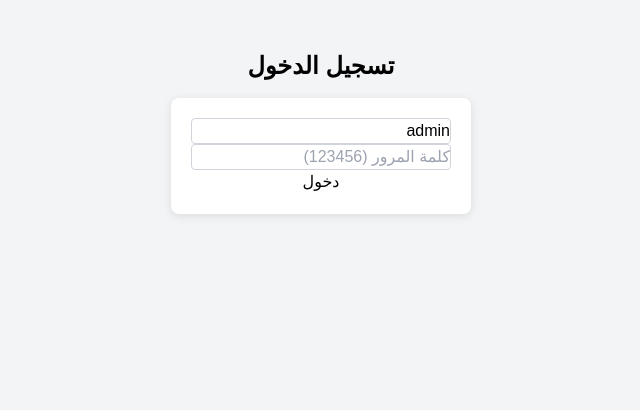
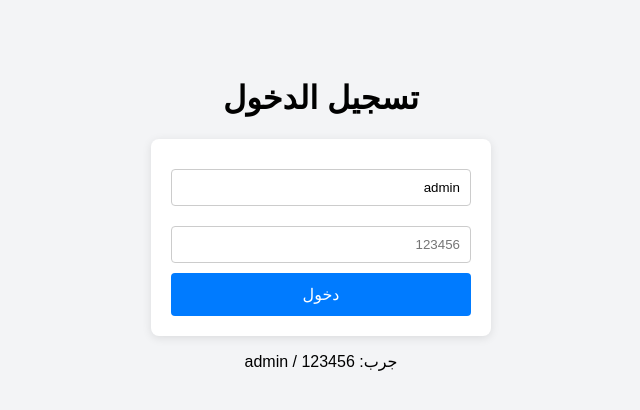
Before and after one commit to shadicori-alt/55555, a Flask app: page / in a window 1280 px wide. Shown: the top 410 px of the page, without its empty margins (319-959 px from the left). Run offline with Flask 3, Linux system fonts and the light colour scheme; some libraries are stand-ins or nearby versions.

Commit message:
Update login.html

```diff
--- a/templates/login.html
+++ b/templates/login.html
@@ -3,59 +3,31 @@
 <head>
     <title>تسجيل الدخول</title>
     <meta charset="UTF-8">
-    <meta name="viewport" content="width=device-width, initial-scale=1.0">
-    <script src="https://cdn.tailwindcss.com"></script>
     <style>
         body { font-family: Arial; text-align: center; padding: 50px; background: #f3f4f6; }
         form { max-width: 300px; margin: auto; background: white; padding: 20px; border-radius: 8px; box-shadow: 0 2px 10px rgba(0,0,0,0.1); }
-        input { width: 100%; padding: 10px; margin: 10px 0; border: 1px solid #d1d5db; border-radius: 4px; box-sizing: border-box; }
-        button { width: 100%; padding: 12px; background: #3b82f6; color: white; border: none; border-radius: 4px; cursor: pointer; font-size: 16px; }
-        button:hover { background: #2563eb; }
-        button:active { transform: scale(0.98); }
-        .error { color: red; padding: 10px; background: #fee2e2; border-radius: 4px; margin: 10px 0; }
-        .success { color: green; padding: 10px; background: #d1fae5; border-radius: 4px; margin: 10px 0; }
+        input { width: 100%; padding: 10px; margin: 10px 0; border: 1px solid #ccc; border-radius: 4px; box-sizing: border-box; }
+        button { width: 100%; padding: 12px; background: #007bff; color: white; border: none; border-radius: 4px; cursor: pointer; font-size: 16px; }
+        button:hover { background: #0056b3; }
+        .message { padding: 10px; border-radius: 4px; margin: 10px 0; }
+        .error { background: #f8d7da; color: #721c24; }
+        .success { background: #d4edda; color: #155724; }
     </style>
 </head>
 <body>
-    <h1 class="text-2xl font-bold mb-4">تسجيل الدخول</h1>
+    <h1>تسجيل الدخول</h1>
     {% with messages = get_flashed_messages(with_categories=true) %}
         {% if messages %}
             {% for category, message in messages %}
-                <div class="{{ 'success' if category == 'success' else 'error' }}">{{ message }}</div>
+                <div class="message {{ 'error' if category == 'error' else 'success' }}">{{ message }}</div>
             {% endfor %}
         {% endif %}
     {% endwith %}
-    <form id="loginForm" method="POST" action="{{ url_for('login') }}">
-        <input type="text" name="username" placeholder="اسم المستخدم (admin)" required value="admin">
-        <br>
-        <input type="password" name="password" placeholder="كلمة المرور (123456)" required id="passwordField">
-        <br>
-        <button type="button" onclick="submitForm()">دخول</button>
+    <form method="POST">
+        <input type="text" name="username" placeholder="admin" value="admin" required>
+        <input type="password" name="password" placeholder="123456" required>
+        <button type="submit">دخول</button>
     </form>
-
-    <script>
-        function submitForm() {
-            const form = document.getElementById('loginForm');
-            const pass = document.getElementById('passwordField').value;
-            console.log('محاولة إرسال الـ form...');
-            console.log('Username: admin');
-            console.log('Password: ' + pass);  // debug – شوف في console
-
-            if (pass === '') {
-                alert('أدخل كلمة المرور!');
-                return;
-            }
-
-            // إرسال الـ form manual
-            form.submit();
-            console.log('تم إرسال الـ form!');
-        }
-
-        // انطباق بصري
-        document.querySelector('button').addEventListener('click', function() {
-            this.style.transform = 'scale(0.98)';
-            setTimeout(() => { this.style.transform = 'scale(1)'; }, 100);
-        });
-    </script>
+    <p>جرب: admin / 123456</p>
 </body>
 </html>
```
